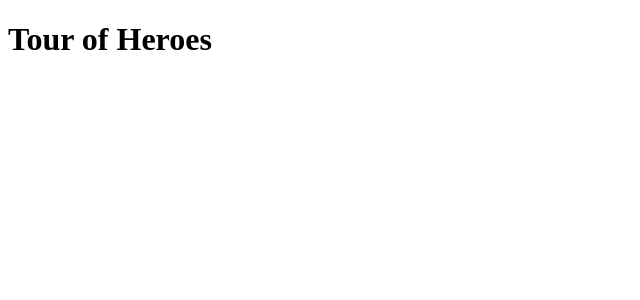
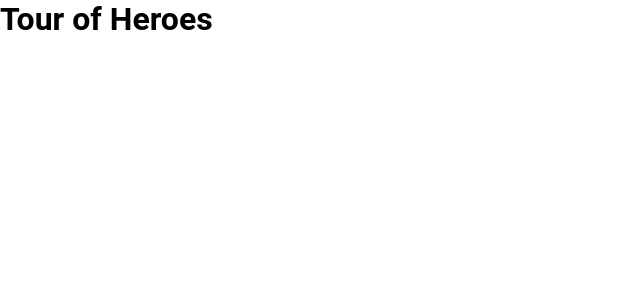
Before and after one commit to irwanphan/ng-heroes, an Angular app: page / in a window 1280 px wide. Shown: the top 300 px of the page, without its empty margins (0-640 px from the left). Built offline with nearby package versions, Linux system fonts and the light colour scheme.

Commit message:
remove margin using global style

```diff
--- a/src/app/app.component.sass
+++ b/src/app/app.component.sass
@@ -0,0 +1,4 @@
+
+h1
+	font-family: "century gothic", Roboto, "segoe UI"
+	margin: 0
--- a/src/styles.sass
+++ b/src/styles.sass
@@ -1 +1,4 @@
 /* You can add global styles to this file, and also import other style files */
+html
+	body
+		margin: 0
```
Also changed, not shown: 1 other file (tests, documents, lock files or other folders).
